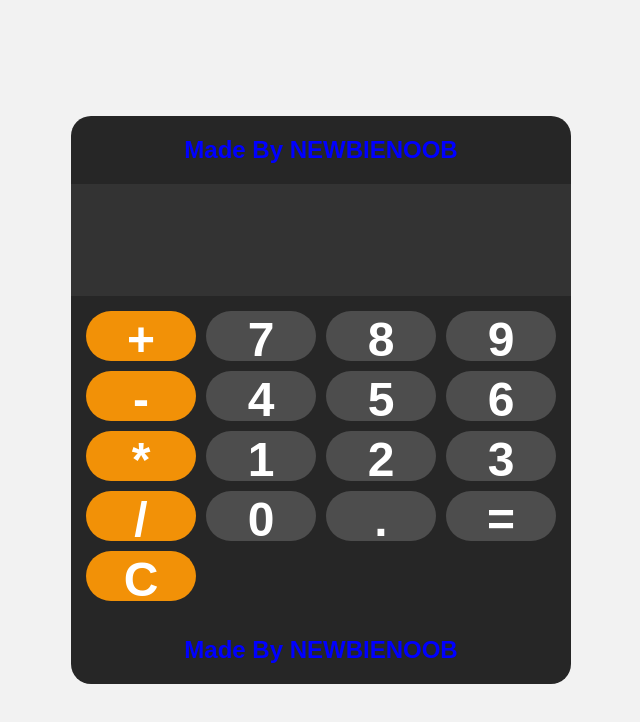
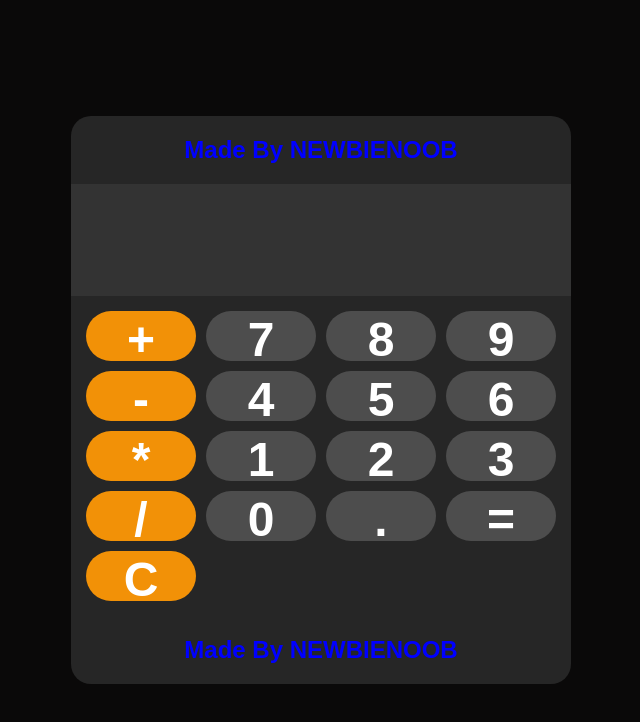
Before and after one commit to NEWBIENOOB-0/jscalculator, a plain HTML site: page index.html in a window 1280 px wide. Shown: the whole page, without its empty margins (319-959 px from the left). Drawn offline with Linux system fonts and the light colour scheme.

Commit message:
Update style.css

```diff
--- a/style.css
+++ b/style.css
@@ -4,7 +4,7 @@ body {
     justify-content: center;
     align-items: center;
     min-height: 100vh;
-    background-color: #f2f2f2;
+    background-color: #0a0909;
 }
 
 #calculator {
```
